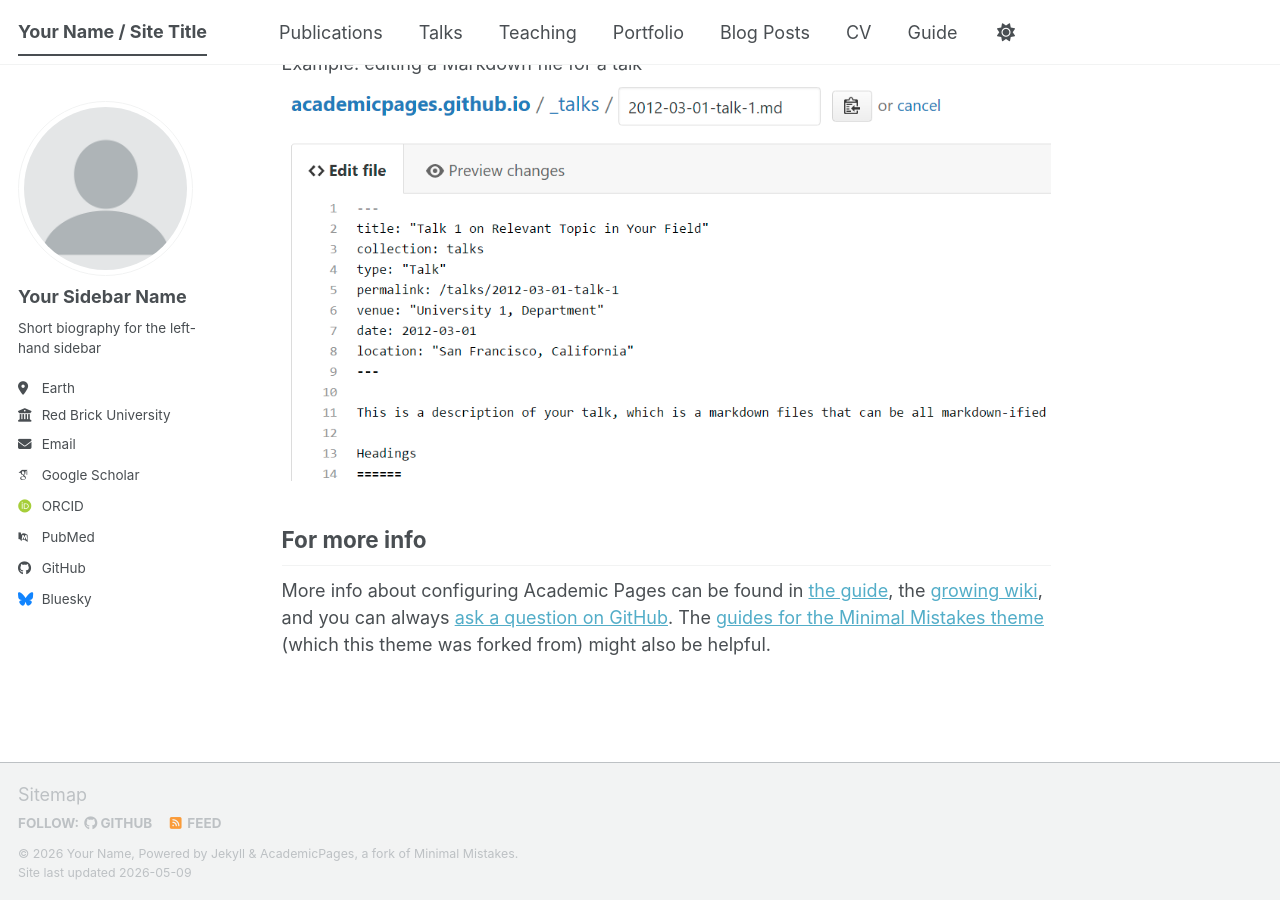
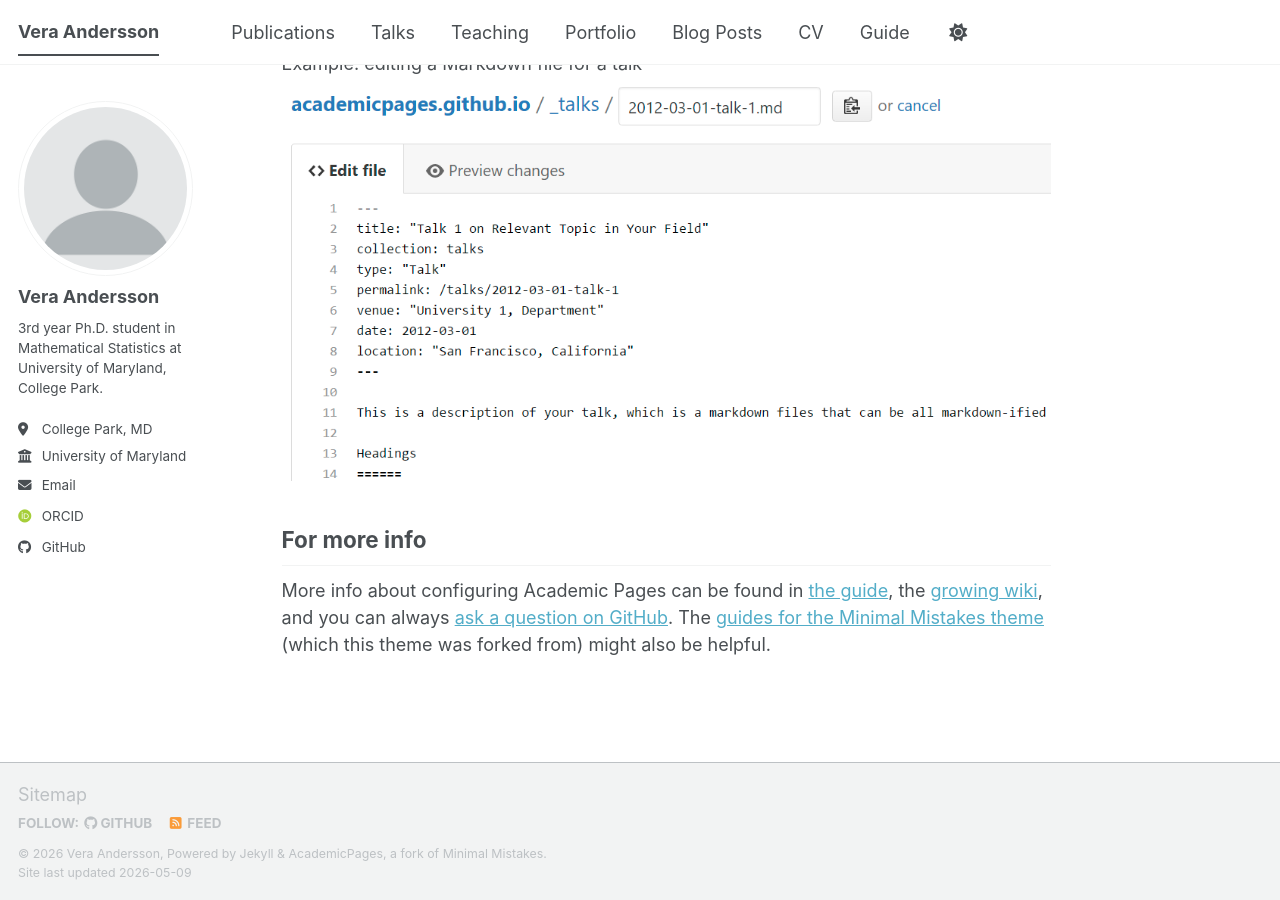
Before and after one commit to veraandersson/veraandersson.github.io, a Jekyll site: the page built from _pages/about.md, in a window 1280 px wide and 900 px high, scrolled down 2720 px. Built offline with Jekyll 4.4.1, drawn with Linux system fonts in a browser that asks for light colours; some web fonts are replaced; a script bundle is joined from its source files by our own code; library files that are not in the unit come from our copies.

Commit message:
Update _config.yml

```diff
--- a/_config.yml
+++ b/_config.yml
@@ -9,14 +9,14 @@
 # Basic Site Settings
 locale                   : "en-US"
 site_theme               : "default" # The available themes options are "default", "air", "sunrise", "mint", "dirt" and "contrast"
-title                    : "Your Name / Site Title"
+title                    : "Vera Andersson"
 title_separator          : "-"
-name                     : &name "Your Name"
-description              : &description "Your Name's academic portfolio"   # Update this with a general description of your site, this is the default if not overridden by a page
-url                      : https://academicpages.github.io # The base hostname & protocol for your site e.g. "https://[your GitHub username].github.io",
+name                     : &name "Vera Andersson"
+description              : &description "3rd year Ph.D. student in Mathematical Statistics at University of Maryland, College Park."   # Update this with a general description of your site, this is the default if not overridden by a page
+url                      : https://veraandersson.github.io # The base hostname & protocol for your site e.g. "https://[your GitHub username].github.io",
                                                            # or if you already have some other page hosted on Github then use "https://[your GitHub username].github.io/[Your Repo Name]"
 baseurl                  : "" # the subpath of your site, e.g. "/blog"
-repository               : "academicpages/academicpages.github.io"
+repository               : "veraandersson/veraandersson.github.io"
 
 # Site Author - The following control what appear as part of the author content on the side bar.
 #               If a field is blank the icon and link will not appear, otherwise it will be shown.
@@ -24,40 +24,40 @@ repository               : "academicpages/academicpages.github.io"
 author:
   # Biographic information
   avatar           : "profile.png"
-  name             : "Your Sidebar Name"
+  name             : "Vera Andersson"
   pronouns         : # example: "she/her"
-  bio              : "Short biography for the left-hand sidebar"
-  location         : "Earth"
-  employer         : "Red Brick University"
+  bio              : "3rd year Ph.D. student in Mathematical Statistics at University of Maryland, College Park."
+  location         : "College Park, MD"
+  employer         : "University of Maryland"
   uri              : # URL
-  email            : "none@example.org"
+  email            : "veraand@umd.edu"
 
   # Academic websites
-  academia         : # URL
-  arxiv            : # URL - Update with the correct link to your profile
-  googlescholar    : "https://scholar.google.com/citations?user=PS_CX0AAAAAJ"
-  inspire-hep      : # URL
-  impactstory      : # URL
-  orcid            : "https://orcid.org/yourorcidurl"
-  semantic         : # URL
-  ssrn             : # URL
-  pubmed           : "https://www.ncbi.nlm.nih.gov/pubmed/?term=john+snow"
-  researchgate     : # URL
-  scopus           : # URL
-  zotero           : # URL
+  #academia         : # URL
+  #arxiv            : # URL - Update with the correct link to your profile
+  #googlescholar    : "https://scholar.google.com/citations?user=PS_CX0AAAAAJ"
+  #inspire-hep      : # URL
+  #impactstory      : # URL
+  orcid            : "https://orcid.org/0009-0009-3140-0545"
+  #semantic         : # URL
+  #ssrn             : # URL
+  #pubmed           : "https://www.ncbi.nlm.nih.gov/pubmed/?term=john+snow"
+  #researchgate     : # URL
+  #scopus           : # URL
+  #zotero           : # URL
 
 
   # Repositories and software development
   bitbucket        : # Username - Update with your username on the site
   codepen          : # Username
   dribbble         : # Username
-  github           : "academicpages"
+  github           : "veraandersson"
   kaggle           : # Username
   stackoverflow    : # User number or user number and name (i.e., use "1" or "1/jeff-atwood")
 
   # Social media
   artstation       : # Username
-  bluesky          : "bsky.app" # Replace this with you Bluesky username
+  #bluesky          : "bsky.app" # Replace this with you Bluesky username
   facebook         : # Username
   flickr           : # Username
   foursquare       : # Username
```
